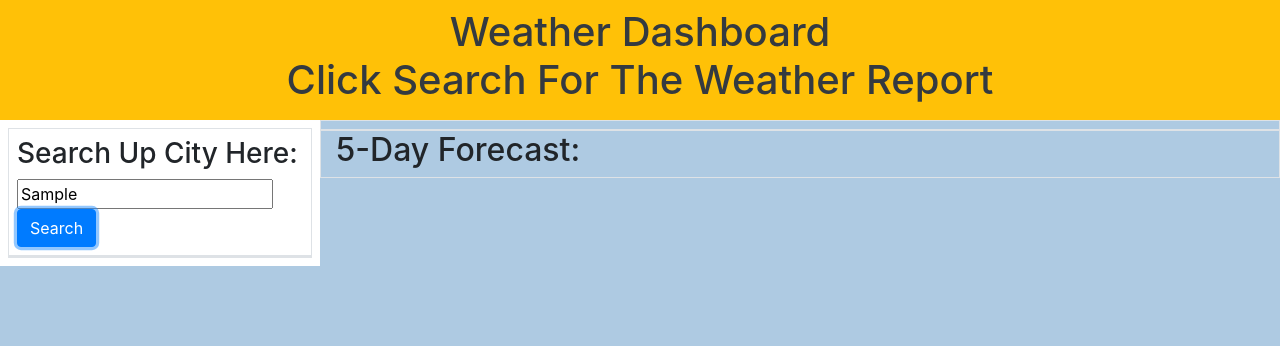
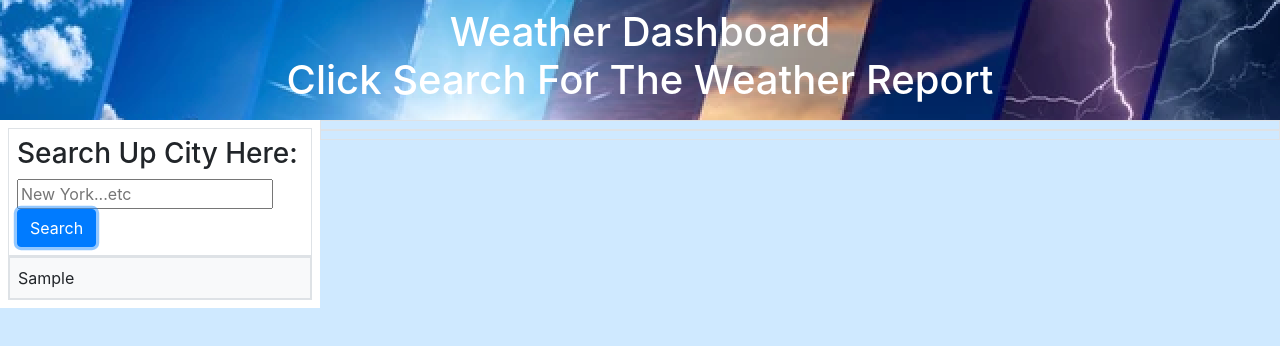
Before and after one commit to kattheswagger1122/WeatherDashboard-byKat, a plain HTML site: page index.html in a window 1280 px wide. Both pictures are taken after typing "Sample" into the empty fields and a click on the button "Search". Drawn offline with nearby package versions, Linux system fonts and the light colour scheme; no server answers.

Commit message:
final debug

```diff
--- a/assets/css/style.css
+++ b/assets/css/style.css
@@ -1,5 +1,5 @@
 body {
-    background-color: rgba(126, 170, 209, 0.623);
+    background-color: rgba(182, 221, 255, 0.648);
 }
 
 .search-column{
@@ -16,7 +16,7 @@ body {
 
 span.severe{
     padding: 3px;
-    background-color: red;
+    background-color: rgb(214, 0, 0);
     color:white;
 }
 
--- a/assets/script/script.js
+++ b/assets/script/script.js
@@ -13,7 +13,7 @@ var formSumbitHandler = function(event){
     var city = cityInputEl.value.trim();
     if(city){
         getCityWeather(city);
-        display5Day(city);
+        get5Day(city);
         cities.unshift({city});
         cityInputEl.value = "";
     } else{
@@ -44,6 +44,9 @@ var displayWeather = function(weather, searchCity){
    weatherContainerEl.textContent= "";
    citySearchInputEl.textContent=searchCity;
 
+   //console.log(weather);
+
+   //create date element
    var currentDate = document.createElement("span")
    currentDate.textContent=" (" + moment(weather.dt.value).format("MMM D, YYYY") + ") ";
    citySearchInputEl.appendChild(currentDate);
@@ -92,9 +95,10 @@ var displayWeather = function(weather, searchCity){
            // console.log(data)
         });
     });
+    //console.log(lat);
+    //console.log(lon);
 }
 
-// UV Index Function
 var displayUvIndex = function(index){
     var uvIndexEl = document.createElement("div");
     uvIndexEl.textContent = "UV Index: "
@@ -114,26 +118,37 @@ var displayUvIndex = function(index){
 
     uvIndexEl.appendChild(uvIndexValue);
 
-    //Current weather container
+    //append index to current weather
     weatherContainerEl.appendChild(uvIndexEl);
 }
 
+var get5Day = function(city){
+    var apiKey = "844421298d794574c100e3409cee0499"
+    var apiURL = `https://api.openweathermap.org/data/2.5/forecast?q=${city}&units=imperial&appid=${apiKey}`
 
-//Function for Display 5-day forecast
+    fetch(apiURL)
+    .then(function(response){
+        response.json().then(function(data){
+           display5Day(data);
+        });
+    });
+};
 
 var display5Day = function(weather){
     forecastContainerEl.textContent = ""
     forecastTitle.textContent = "5-Day Forecast:";
 
     var forecast = weather.list;
-        for(var i=5; i < forecast.length; i=i+++8){
+        for(var i=5; i < forecast.length; i=i+8){
        var dailyForecast = forecast[i];
 
 
        var forecastEl=document.createElement("div");
        forecastEl.classList = "card bg-primary text-light m-2";
 
-       // forecast date element
+       //console.log(dailyForecast)
+
+       //create date element
        var forecastDate = document.createElement("h5")
        forecastDate.textContent= moment.unix(dailyForecast.dt).format("MMM D, YYYY");
        forecastDate.classList = "card-header text-center"
@@ -163,6 +178,7 @@ var display5Day = function(weather){
        //append to forecast card
        forecastEl.appendChild(forecastHumEl);
 
+        // console.log(forecastEl);
        //append to five day container
         forecastContainerEl.appendChild(forecastEl);
     }
@@ -170,6 +186,8 @@ var display5Day = function(weather){
 }
 
 var pastSearch = function(pastSearch){
+
+    // console.log(pastSearch)
 
     pastSearchEl = document.createElement("button");
     pastSearchEl.textContent = pastSearch;
--- a/index.html
+++ b/index.html
@@ -13,7 +13,7 @@
 <body>
 
     <!--Header The Title for the page -->
-    <header class = "bg-warning text-dark text-center p-2">
+    <header class = "bg-warning text-white text-center p-2" style="background-image: url(./assets/img/Screen\ Shot\ 2022-05-29\ at\ 6.12.10\ PM.png);">
         <h1>Weather Dashboard <br> Click Search For The Weather Report</h1>
     </header>
 
```
Also changed, not shown: assets/img/Screen Shot 2022-05-29 at 6.12.10 PM.png (added), assets/img/mainpage.png (added), assets/img/moderate.png (added), assets/img/moderateweather.png (added), assets/img/severe.png (added), 4 other files. Lines whose indentation alone changed are shown as unchanged.
